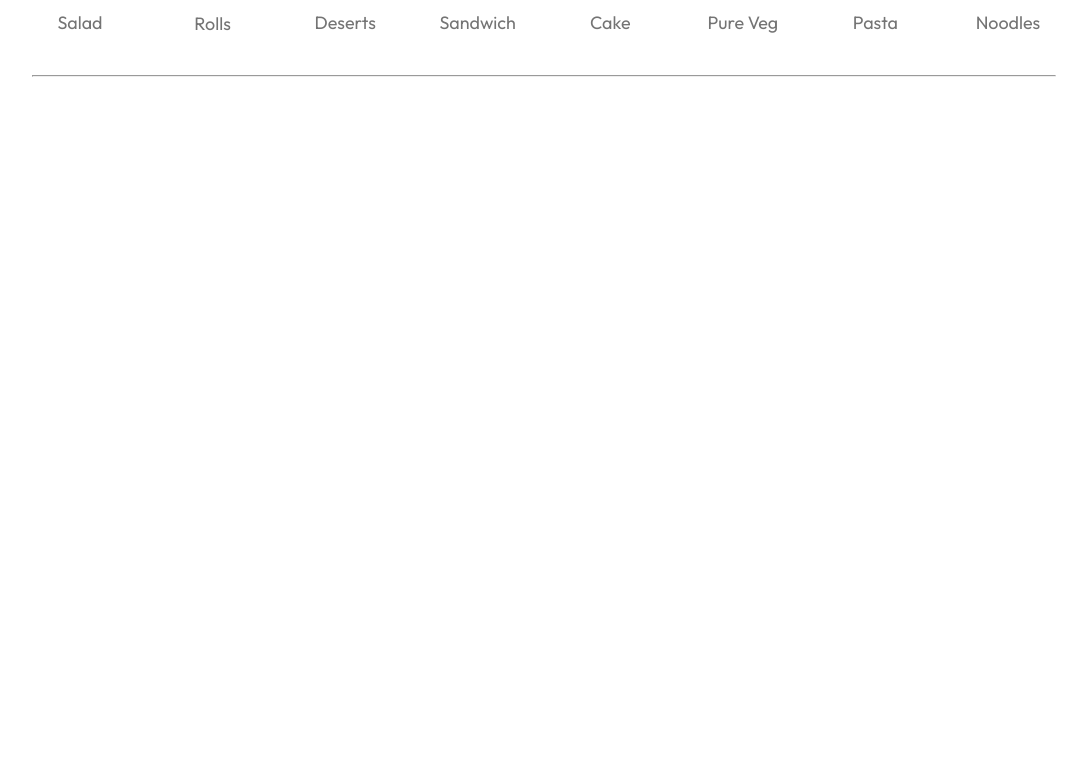
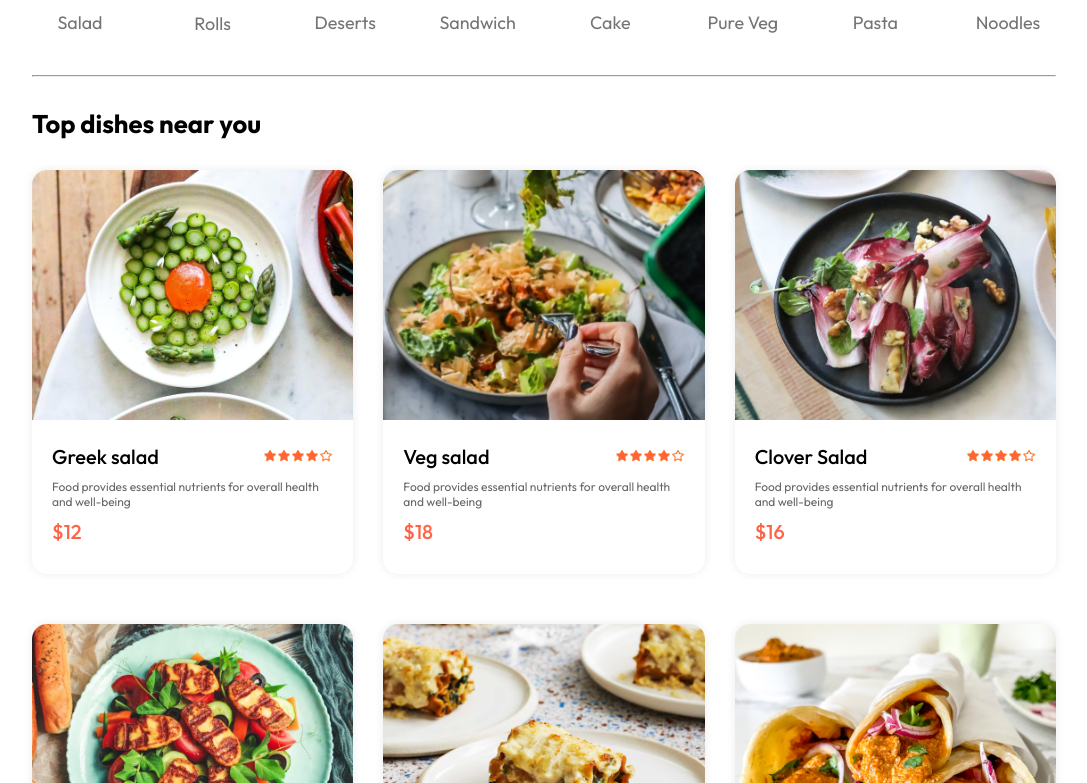
Before and after one commit to kishumohi/Front_food_delevery, a React (Vite) app: page / in a window 1280 px wide. Shown: the part 837-1620 px from the top of the page, without its empty margins (96-1183 px from the left). Before the commit the page ends 914 px from the top, so only its background shows below. Built offline with nearby package versions, Linux system fonts and the light colour scheme.

Commit message:
till food item display

```diff
--- /dev/null
+++ b/src/components/FoodDisplay/FoodDisplay.css
@@ -0,0 +1,13 @@
+.food-display {
+  margin-top: 30px;
+}
+.food-display h2 {
+  font-size: max(2vw, 24px);
+}
+.food-display-list {
+  display: grid;
+  grid-template-columns: repeat(auto-fill, minmax(240px, 1fr));
+  margin-top: 30px;
+  gap: 30px;
+  row-gap: 50px;
+}
--- /dev/null
+++ b/src/components/FoodDisplay/FoodDisplay.jsx
@@ -0,0 +1,29 @@
+import React, { useContext } from "react";
+import "./FoodDisplay.css";
+import { StoreContext } from "../../context/StoreContext.jsx";
+import FoodItem from "../FoodItem/FoodItem.jsx";
+
+const FoodDisplay = ({ category }) => {
+  const { food_list } = useContext(StoreContext);
+  return (
+    <div className="food-display" id="food-display">
+      <h2>Top dishes near you</h2>
+      <div className="food-display-list">
+        {food_list.map((item, index) => {
+          return (
+            <FoodItem
+              key={index}
+              id={item._id}
+              name={item.name}
+              description={item.description}
+              price={item.price}
+              image={item.image}
+            />
+          );
+        })}
+      </div>
+    </div>
+  );
+};
+
+export default FoodDisplay;
--- /dev/null
+++ b/src/components/FoodItem/FoodItem.css
@@ -0,0 +1,38 @@
+.food-item {
+  width: 100%;
+  margin: auto;
+  border-radius: 15px;
+  box-shadow: 0px 0px 10px #00000015;
+  transition: 0.3s;
+  animation: fadeIn 1s;
+}
+.food-item-image {
+  width: 100%;
+  border-radius: 15px 15px 0px 0px;
+}
+.food-item-info {
+  padding: 20px;
+}
+.food-item-name-rating {
+  display: flex;
+  justify-content: space-between;
+  align-items: center;
+  margin-bottom: 10px;
+}
+.food-item-name-rating p {
+  font-size: 20px;
+  font-weight: 500;
+}
+.food-item-name-rating img {
+  width: 70px;
+}
+.food-item-desc {
+  color: #676767;
+  font-size: 12px;
+}
+.food-item-price {
+  color: tomato;
+  font-size: 20px;
+  font-weight: 500;
+  margin: 10px 0px;
+}
--- /dev/null
+++ b/src/components/FoodItem/FoodItem.jsx
@@ -0,0 +1,23 @@
+import React from "react";
+import "./FoodItem.css";
+import { assets } from "../../assets/assets.js";
+
+function FoodItem({ id, name, price, description, image }) {
+  return (
+    <div className="food-item">
+      <div className="food-item-container">
+        <img className="food-item-image" src={image} alt="" />
+      </div>
+      <div className="food-item-info">
+        <div className="food-item-name-rating">
+          <p>{name}</p>
+          <img src={assets.rating_starts} alt="" />
+        </div>
+        <p className="food-item-desc">{description}</p>
+        <p className="food-item-price">${price}</p>
+      </div>
+    </div>
+  );
+}
+
+export default FoodItem;
--- /dev/null
+++ b/src/context/StoreContext.jsx
@@ -0,0 +1,17 @@
+import { createContext } from "react";
+import { food_list } from "../assets/assets.js";
+
+export const StoreContext = createContext(null);
+
+const StoreContextProvider = (props) => {
+  const contextValue = {
+    food_list,
+  };
+  return (
+    <StoreContext.Provider value={contextValue}>
+      {props.children}
+    </StoreContext.Provider>
+  );
+};
+
+export default StoreContextProvider;
--- a/src/main.jsx
+++ b/src/main.jsx
@@ -3,9 +3,12 @@
 import App from "./App.jsx";
 import "./index.css";
 import { BrowserRouter } from "react-router-dom";
+import StoreContextProvider from "./context/StoreContext.jsx";
 
 ReactDOM.createRoot(document.getElementById("root")).render(
   <BrowserRouter>
-    <App />
+    <StoreContextProvider>
+      <App />
+    </StoreContextProvider>
   </BrowserRouter>
 );
--- a/src/pages/Home/Homeg.jsx
+++ b/src/pages/Home/Homeg.jsx
@@ -2,6 +2,7 @@
 import "./Home.css";
 import Header from "../../components/Header/Header.jsx";
 import ExploreMenu from "../../components/ExploreMenu/ExploreMenu.jsx";
+import FoodDisplay from "../../components/FoodDisplay/FoodDisplay.jsx";
 
 function Home() {
   const [category, setCategory] = useState("All");
@@ -10,6 +11,7 @@
     <div>
       <Header />
       <ExploreMenu category={category} setCategory={setCategory} />
+      <FoodDisplay category={category} />
     </div>
   );
 }
```
Also changed, not shown: 1 other file (tests, documents, lock files or other folders).
